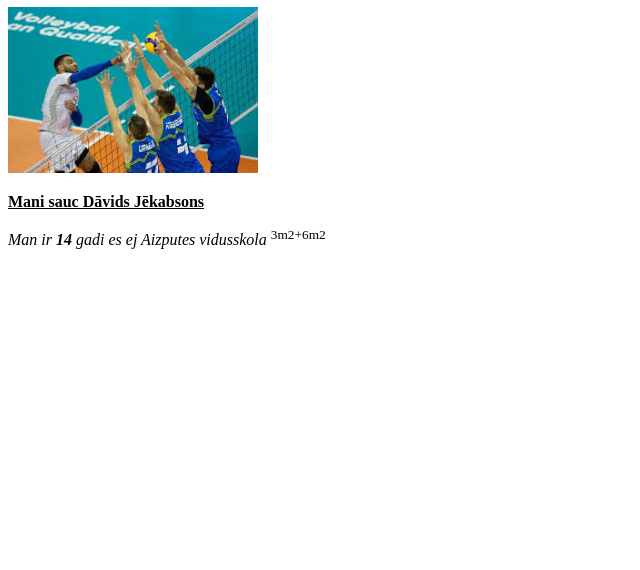
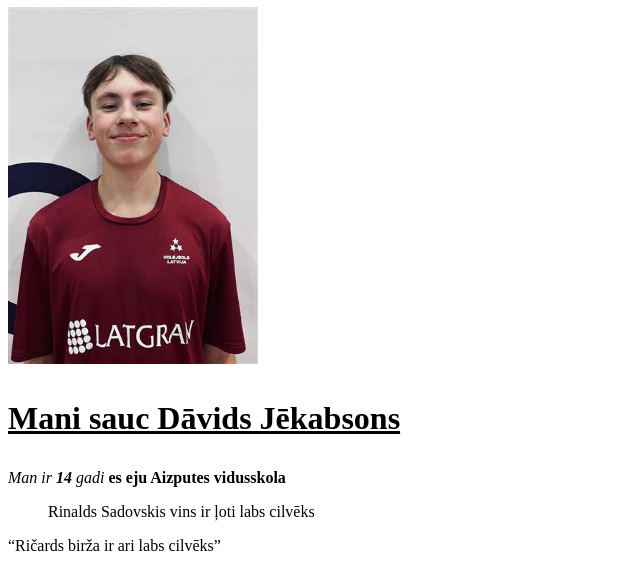
Before and after one commit to Davidiks123/Davidas1, a plain HTML site: page index.html in a window 1280 px wide. Shown: the part 73-643 px from the top of the page, without its empty margins (0-640 px from the left). Drawn offline with Linux system fonts and the light colour scheme.

Commit message:
Add files via upload

```diff
--- a/index.html
+++ b/index.html
@@ -9,16 +9,15 @@
     <h1>Manu intersanto faktu vācelīte</h1>
 </header>
 <main>
-    <img src="1111.jpg" alt="volejbols" width="250px">
-    <p> <b> <u>Mani sauc Dāvids Jēkabsons</u></b></p>
-    <i>Man ir <b>14</b> gadi</i>
-    <i>es ej Aizputes vidusskola</i>
-    <sup>3m2+6m2</sup>
-    <sub></sub>
-
-
+    <img src="11.jpg" alt="volejbols" width="250px">
 </main>
 <body>
-
+    <h1><p> <b> <u>Mani sauc Dāvids Jēkabsons</u></b></p></h1>
+    <i>Man ir <b>14</b> gadi</i>
+    <b>es eju Aizputes vidusskola</b>
+    <blockquote>Rinalds Sadovskis vins ir ļoti labs cilvēks</blockquote>
+    <q>Ričards birža ir ari labs cilvēks</q>
+    <s></s>
+    <h1> <b> Fizikālās īpašības</b></h1>
 </body>
 </html>
```
Also changed, not shown: 11.jpg (added).
